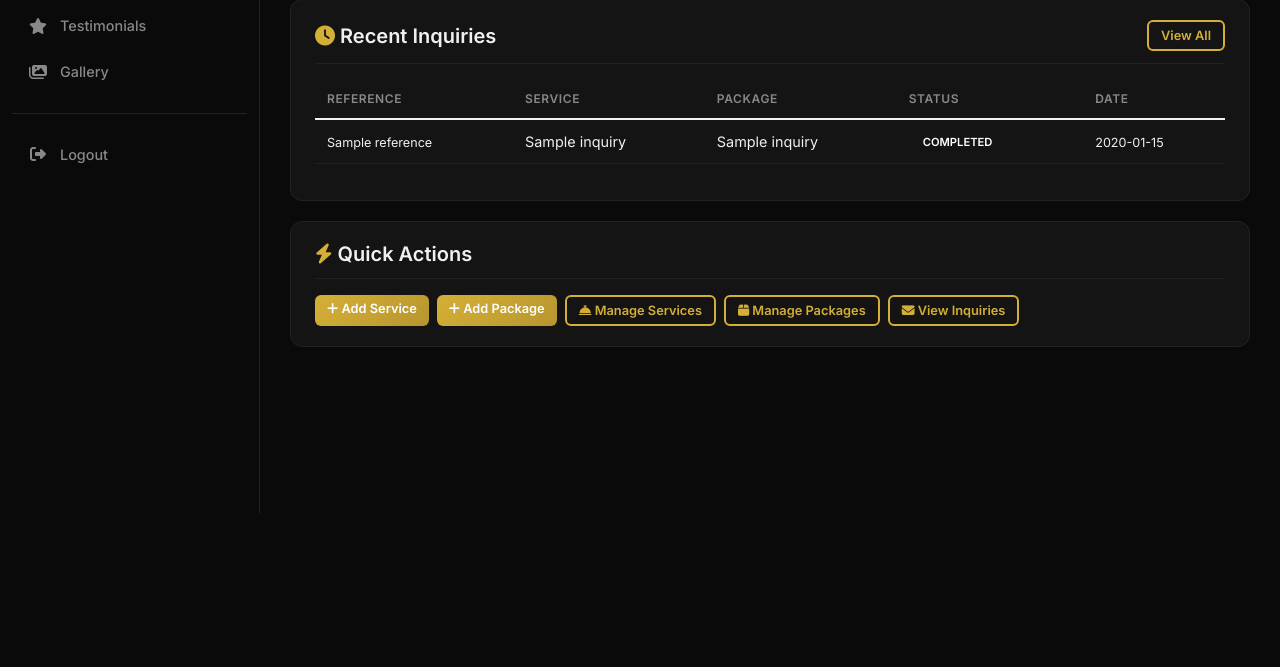
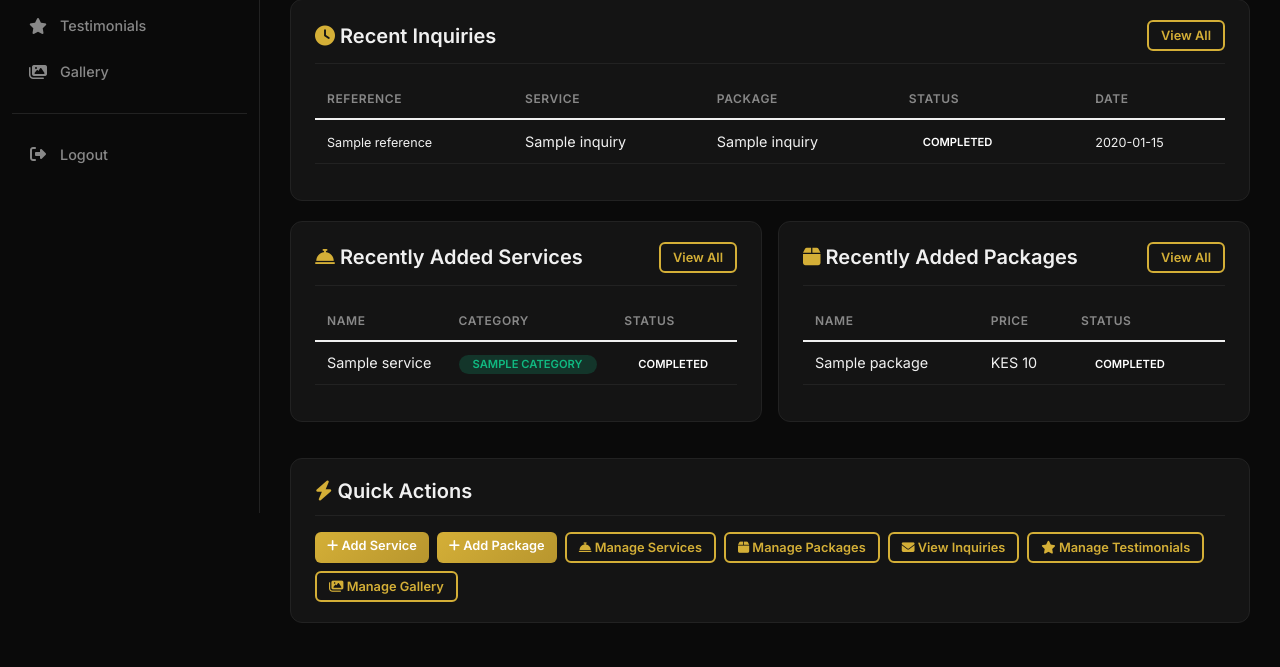
Before and after one commit to jordantradesxau-alt/Elegant-Events, a Flask app: template templates/admin/dashboard.html in a window 1280 px wide. Shown: the part 287-954 px from the top of the page. Before the commit the page ends 800 px from the top, so only its background shows below. Run offline with Flask 3, Linux system fonts and the light colour scheme; the template is opened without the code that fills it: most values are stand-ins (such as "Sample title", 1, 10 or a date in 2020); some libraries are stand-ins or nearby versions.

Commit message:
Update dashboard.html

```diff
--- a/templates/admin/dashboard.html
+++ b/templates/admin/dashboard.html
@@ -76,6 +76,78 @@
     </div>
 </div>
 
+<!-- ===== RECENT SERVICES & PACKAGES ===== -->
+<div class="row g-3 mb-3">
+    <div class="col-md-6">
+        <div class="admin-card">
+            <div class="admin-card-header">
+                <h5><i class="fas fa-concierge-bell" style="color: #d4af37;"></i> Recently Added Services</h5>
+                <a href="{{ url_for('admin_services') }}" class="btn btn-outline-gold btn-sm-custom">View All</a>
+            </div>
+            <div class="table-responsive">
+                <table class="table table-admin">
+                    <thead>
+                        <tr>
+                            <th>Name</th>
+                            <th>Category</th>
+                            <th>Status</th>
+                        </tr>
+                    </thead>
+                    <tbody>
+                        {% if recent_services %}
+                            {% for service in recent_services %}
+                            <tr>
+                                <td>{{ service.name }}</td>
+                                <td><span class="badge badge-status active">{{ service.category }}</span></td>
+                                <td><span class="badge badge-status {{ service.status }}">{{ service.status }}</span></td>
+                            </tr>
+                            {% endfor %}
+                        {% else %}
+                            <tr>
+                                <td colspan="3" class="text-muted text-center">No services added yet.</td>
+                            </tr>
+                        {% endif %}
+                    </tbody>
+                </table>
+            </div>
+        </div>
+    </div>
+    <div class="col-md-6">
+        <div class="admin-card">
+            <div class="admin-card-header">
+                <h5><i class="fas fa-box" style="color: #d4af37;"></i> Recently Added Packages</h5>
+                <a href="{{ url_for('admin_packages') }}" class="btn btn-outline-gold btn-sm-custom">View All</a>
+            </div>
+            <div class="table-responsive">
+                <table class="table table-admin">
+                    <thead>
+                        <tr>
+                            <th>Name</th>
+                            <th>Price</th>
+                            <th>Status</th>
+                        </tr>
+                    </thead>
+                    <tbody>
+                        {% if recent_packages %}
+                            {% for package in recent_packages %}
+                            <tr>
+                                <td>{{ package.name }}</td>
+                                <td>KES {{ package.price }}</td>
+                                <td><span class="badge badge-status {{ package.status }}">{{ package.status }}</span></td>
+                            </tr>
+                            {% endfor %}
+                        {% else %}
+                            <tr>
+                                <td colspan="3" class="text-muted text-center">No packages added yet.</td>
+                            </tr>
+                        {% endif %}
+                    </tbody>
+                </table>
+            </div>
+        </div>
+    </div>
+</div>
+
 <!-- Quick Actions -->
 <div class="admin-card">
     <div class="admin-card-header">
@@ -97,6 +169,12 @@
         <a href="{{ url_for('admin_inquiries') }}" class="btn btn-outline-gold btn-sm-custom">
             <i class="fas fa-envelope"></i> View Inquiries
         </a>
+        <a href="{{ url_for('admin_testimonials') }}" class="btn btn-outline-gold btn-sm-custom">
+            <i class="fas fa-star"></i> Manage Testimonials
+        </a>
+        <a href="{{ url_for('admin_gallery') }}" class="btn btn-outline-gold btn-sm-custom">
+            <i class="fas fa-images"></i> Manage Gallery
+        </a>
     </div>
 </div>
 
```
